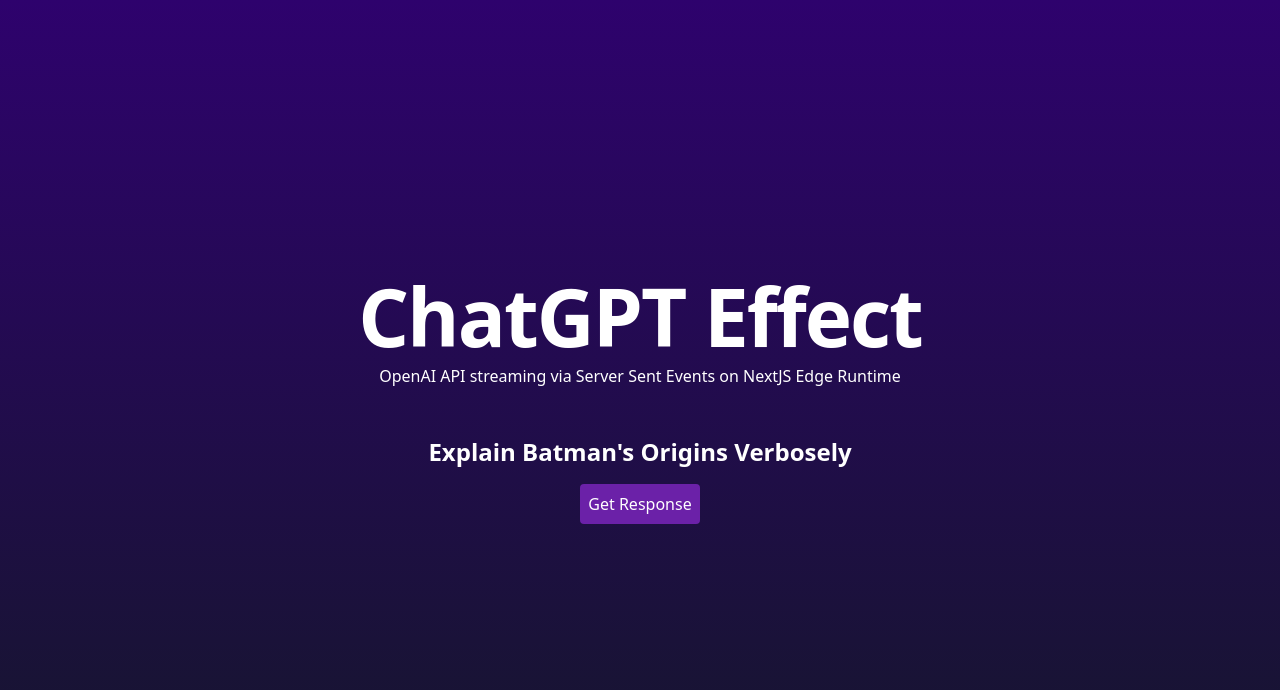
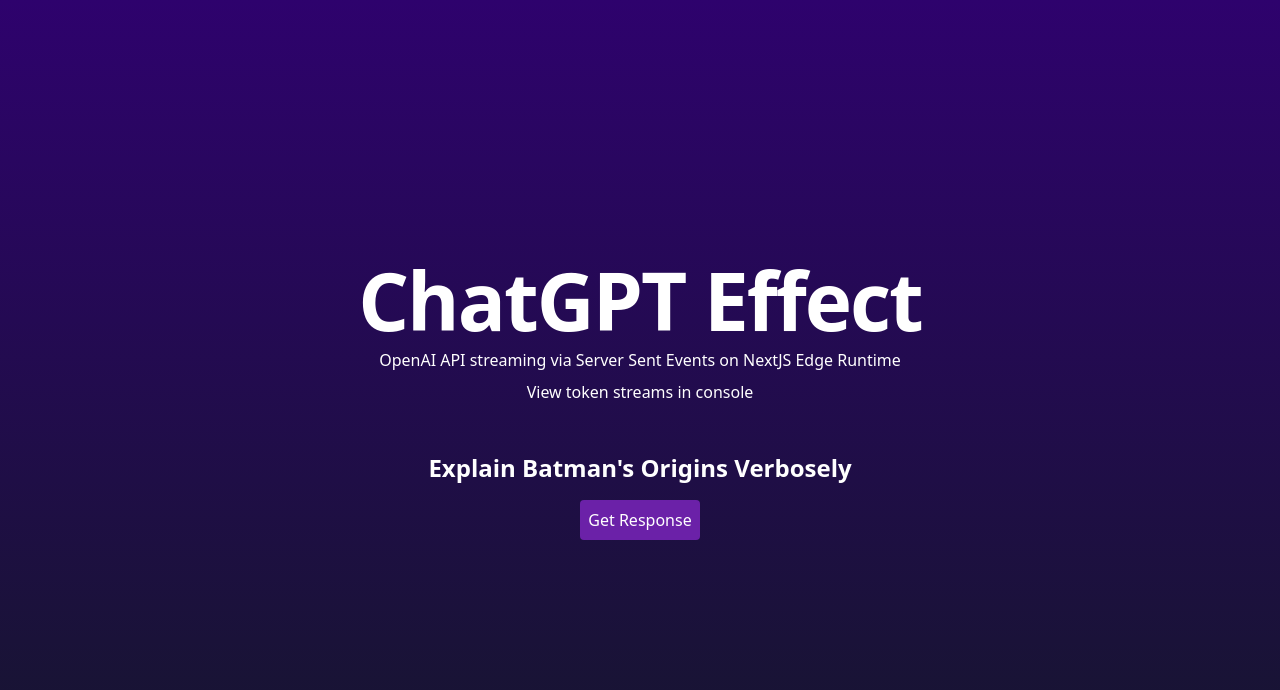
Before and after one commit to WilliamWelsh/chatgpt-typing-effect, a Next.js app: page / in a window 1280 px wide. Shown: the top 690 px of the page. Built offline with nearby package versions, Linux system fonts and the light colour scheme.

Commit message:
Add view console text

```diff
--- a/src/pages/index.tsx
+++ b/src/pages/index.tsx
@@ -69,6 +69,9 @@
             <span className="text-center font-light">
               OpenAI API streaming via Server Sent Events on NextJS Edge Runtime
             </span>
+            <span className="text-center font-light">
+              View token streams in console
+            </span>
           </div>
           <div className="flex flex-col items-center gap-4">
             <p className="text-2xl font-bold">{QUESTION}</p>
```
